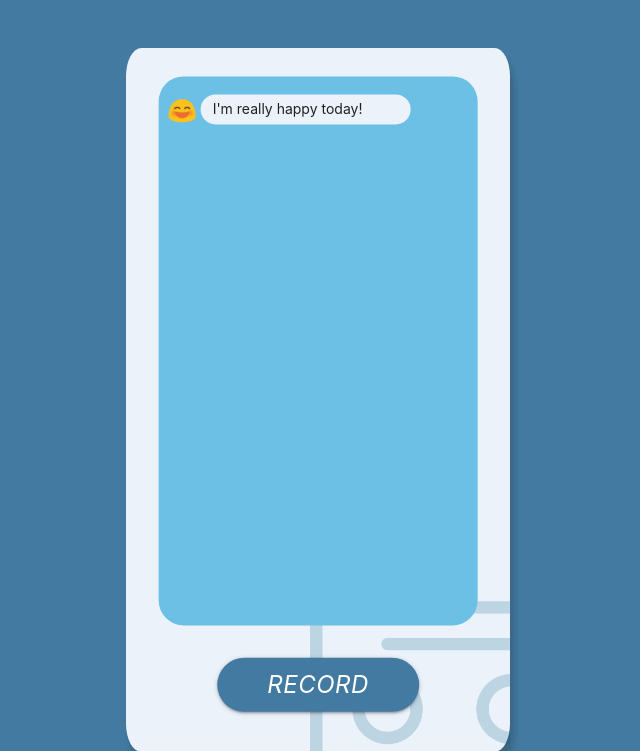
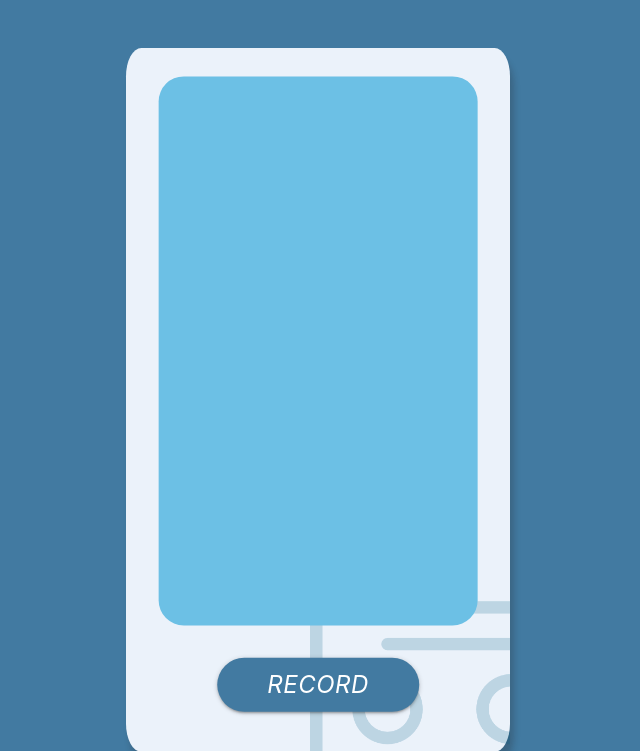
Before and after one commit to mrzzy/Cassette, a Flask app: page / in a window 1280 px wide. Shown: the top 751 px of the page, without its empty margins (322-962 px from the left). Run offline with Flask 2, Linux system fonts and the light colour scheme; some libraries are stand-ins or nearby versions.

Commit message:
display now

```diff
--- a/app.py
+++ b/app.py
@@ -1,4 +1,5 @@
-from flask import Flask, request, render_template, redirect
+from flask import Flask, request, render_template, redirect, jsonify
+import datetime
 
 
 app = Flask(__name__)
@@ -18,13 +19,29 @@ def audioprocess():
         audio_bytes = request.data
 
         # write the bytes out in wav
-        f = open('audio.wav', 'wb')
+        filedate = str(datetime.datetime.now())
+        string_wav = filedate + '.wav'
+        print(string_wav)
+        f = open(string_wav, 'wb')
         f.write(audio_bytes)
         f.close()
 
         # write some functions here and return it back
 
-        return 'post request reached here'
+        '''
+        return data
+        feeling - match against list of feelings with colours
+        intensity - 0 to 1
+        (text, {feeling: intensity})
+        '''
+
+        # return 'post request reached here'
+        return_text = ('i am an angry flower', {'angry': 0.5})
+        print(return_text[0])
+        return jsonify(
+            text=return_text[0],
+            emotion=return_text[1]
+        )
     else:
         # not a post request but they got here anyways
         return redirect('/')
--- /dev/null
+++ b/static/WavAudioEncoder.min.js
@@ -0,0 +1 @@
+(function(n){var a=Math.min,s=Math.max;var e=function(n,a,e){var s=e.length;for(var t=0;t<s;++t)n.setUint8(a+t,e.charCodeAt(t))};var t=function(t,e){this.sampleRate=t;this.numChannels=e;this.numSamples=0;this.dataViews=[]};t.prototype.encode=function(r){var t=r[0].length,u=this.numChannels,h=new DataView(new ArrayBuffer(t*u*2)),o=0;for(var e=0;e<t;++e)for(var n=0;n<u;++n){var i=r[n][e]*32767;h.setInt16(o,i<0?s(i,-32768):a(i,32767),true);o+=2}this.dataViews.push(h);this.numSamples+=t};t.prototype.finish=function(s){var n=this.numChannels*this.numSamples*2,t=new DataView(new ArrayBuffer(44));e(t,0,"RIFF");t.setUint32(4,36+n,true);e(t,8,"WAVE");e(t,12,"fmt ");t.setUint32(16,16,true);t.setUint16(20,1,true);t.setUint16(22,this.numChannels,true);t.setUint32(24,this.sampleRate,true);t.setUint32(28,this.sampleRate*4,true);t.setUint16(32,this.numChannels*2,true);t.setUint16(34,16,true);e(t,36,"data");t.setUint32(40,n,true);this.dataViews.unshift(t);var a=new Blob(this.dataViews,{type:"audio/wav"});this.cleanup();return a};t.prototype.cancel=t.prototype.cleanup=function(){delete this.dataViews};n.WavAudioEncoder=t})(self);
--- a/static/audio.js
+++ b/static/audio.js
@@ -17,7 +17,22 @@ $(document).ready(function() {
           data: blob,
           processData: false,
           contentType: false
-      });
+      })
+      .done(function(data) {
+        console.log(data);
+        // do something with the data
+        // #bigContainer - contains all the files
+        console.log(data['text']);
+        var bigDiv = document.getElementById('bigContainer')
+        var spanData = document.createElement('span')
+        bigDiv.style.padding="2px"
+        // dynamically get the colour
+        spanData.innerHTML = data['text'];
+        spanData.style.color="#fb4f4f"
+        spanData.style.fontSize="16px"
+        spanData.style.margin="2px"
+        bigDiv.append(spanData)
+      })
     });
 
 
--- a/templates/index.html
+++ b/templates/index.html
@@ -9,10 +9,6 @@
     <link href="https://fonts.googleapis.com/icon?family=Material+Icons" rel="stylesheet">
     <link href="https://fonts.googleapis.com/css?family=Pacifico" rel="stylesheet">
     <link href="https://fonts.googleapis.com/css?family=Lato" rel="stylesheet">
-    <script src="jquery-3.3.1.min.js"></script>
-    <!-- p5 js -->
-    <script src="https://cdnjs.cloudflare.com/ajax/libs/p5.js/0.7.2/p5.js"></script>
-    <script src="https://cdnjs.cloudflare.com/ajax/libs/p5.js/0.7.2/addons/p5.sound.js"></script>
     <!-- jquery -->
     <script
             src="https://code.jquery.com/jquery-3.3.1.js"
@@ -32,13 +28,7 @@
         <h2 class='cassette-name'>Cassette<h2>
         <p class='subtext'><span style='color: #fb4f4f'>Emotions</span> Illustrified</p>
         <p class='subtext2'>Press Record to begin.</p>
-        <div id='bigContainer' class='text-div'>
-          <div class='circle-div'>
-            <img src='../static/images/emojis/happy.png' class='emojis'>
-          </div>
-          <div class='text-box'>
-            <p class='messages'>I'm really happy today!</p>
-          </div>
+        <div id='bigContainer' class='text-div' style="overflow: auto;">
         </div>
         <img src="../static/images/cassette2.png" class='icon2'>
         <p class='subtext'><span style='color: #A5BE00'>Emotions</span> Illustrified</p>
```
